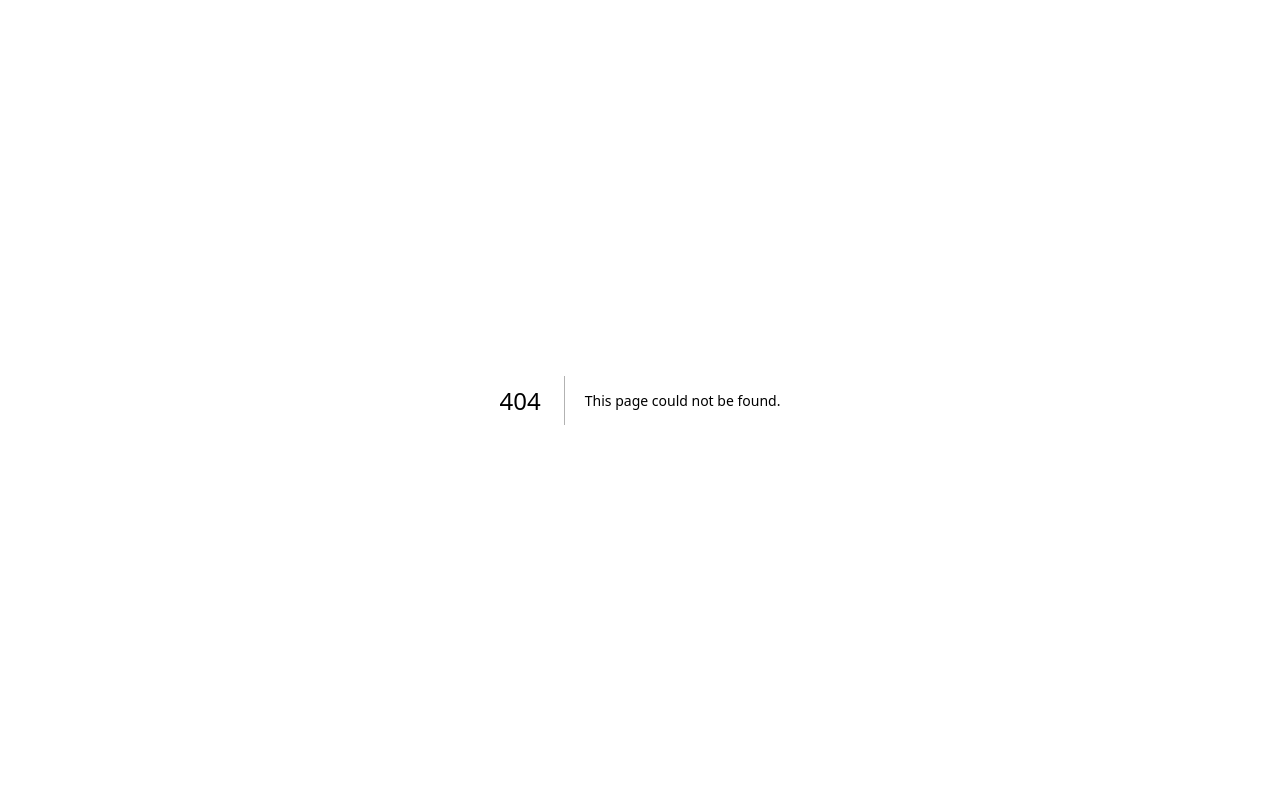
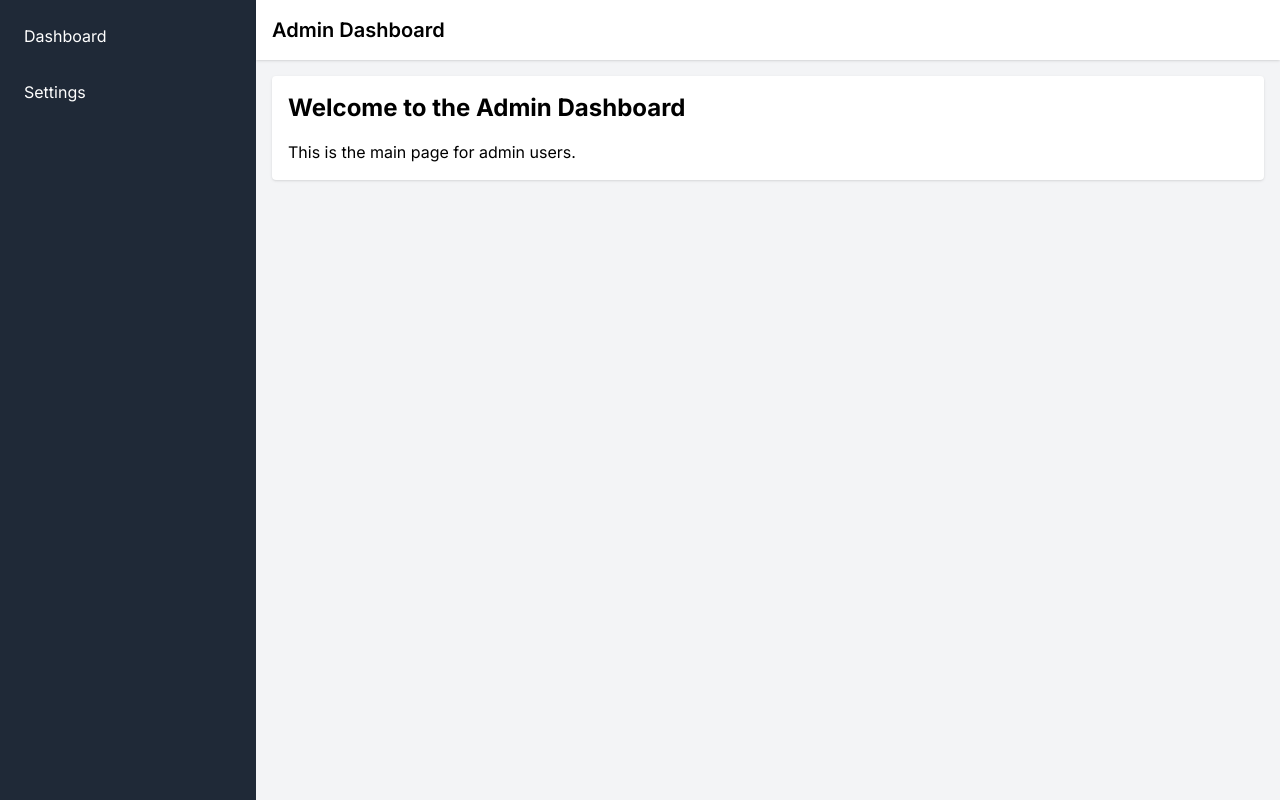
Before and after one commit to barrierfreeroad/node.js, a Next.js app: page /admin in a window 1280 px wide. Before the commit this address had no page. Built offline with nearby package versions, Linux system fonts and the light colour scheme.

Commit message:
어드민 페이지 기본 구성

```diff
--- /dev/null
+++ b/app/admin/dashboard/page.tsx
@@ -0,0 +1,12 @@
+import AdminLayout from '../../../components/admin/AdminLayout';
+
+export default function DashboardPage() {
+    return (
+        <AdminLayout>
+            <div className="bg-white p-4 rounded shadow">
+                <h1 className="text-2xl font-bold mb-4">Dashboard Details</h1>
+                <p>Here are some details about the dashboard.</p>
+            </div>
+        </AdminLayout>
+    );
+}
--- /dev/null
+++ b/app/admin/page.tsx
@@ -0,0 +1,12 @@
+import AdminLayout from '../../components/admin/AdminLayout';
+
+export default function AdminHome() {
+    return (
+        <AdminLayout>
+            <div className="bg-white p-4 rounded shadow">
+                <h1 className="text-2xl font-bold mb-4">Welcome to the Admin Dashboard</h1>
+                <p>This is the main page for admin users.</p>
+            </div>
+        </AdminLayout>
+    );
+}
--- /dev/null
+++ b/components/admin/AdminHeader.tsx
@@ -0,0 +1,7 @@
+export default function AdminHeader() {
+    return (
+        <header className="bg-white shadow p-4">
+            <h1 className="text-xl font-semibold">Admin Dashboard</h1>
+        </header>
+    );
+}
--- /dev/null
+++ b/components/admin/AdminLayout.tsx
@@ -0,0 +1,17 @@
+import { ReactNode } from 'react';
+import AdminHeader from './AdminHeader';
+import AdminSidebar from './AdminSidebar';
+
+export default function AdminLayout({ children }: { children: ReactNode }) {
+    return (
+        <div className="flex h-screen bg-gray-100">
+            <AdminSidebar />
+            <div className="flex flex-col flex-1">
+                <AdminHeader />
+                <main className="p-4">
+                    {children}
+                </main>
+            </div>
+        </div>
+    );
+}
--- /dev/null
+++ b/components/admin/AdminSidebar.tsx
@@ -0,0 +1,17 @@
+export default function AdminSidebar() {
+    return (
+        <aside className="w-64 bg-gray-800 text-white flex flex-col p-4">
+            <nav>
+                <ul>
+                    <li className="mb-4">
+                        <a href="/admin" className="block p-2 hover:bg-gray-700 rounded">Dashboard</a>
+                    </li>
+                    <li className="mb-4">
+                        <a href="/admin/settings" className="block p-2 hover:bg-gray-700 rounded">Settings</a>
+                    </li>
+                    {/* Add more links as needed */}
+                </ul>
+            </nav>
+        </aside>
+    );
+}
--- /dev/null
+++ b/styles/globals.css
@@ -0,0 +1,3 @@
+@tailwind base;
+@tailwind components;
+@tailwind utilities;
```
Also changed, not shown: styles/admin/AdminStyles.css (added, +13 -0 lines).
